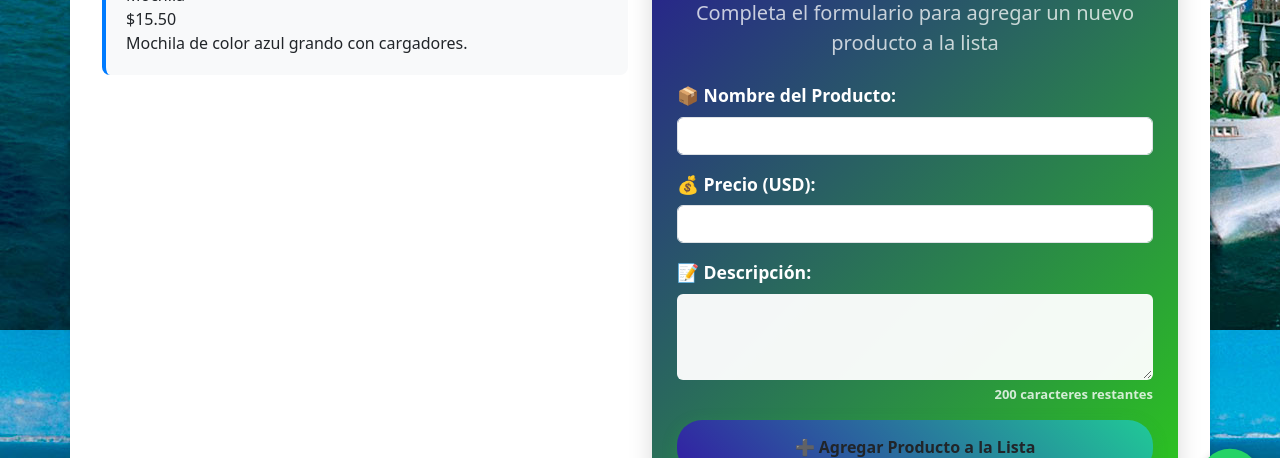
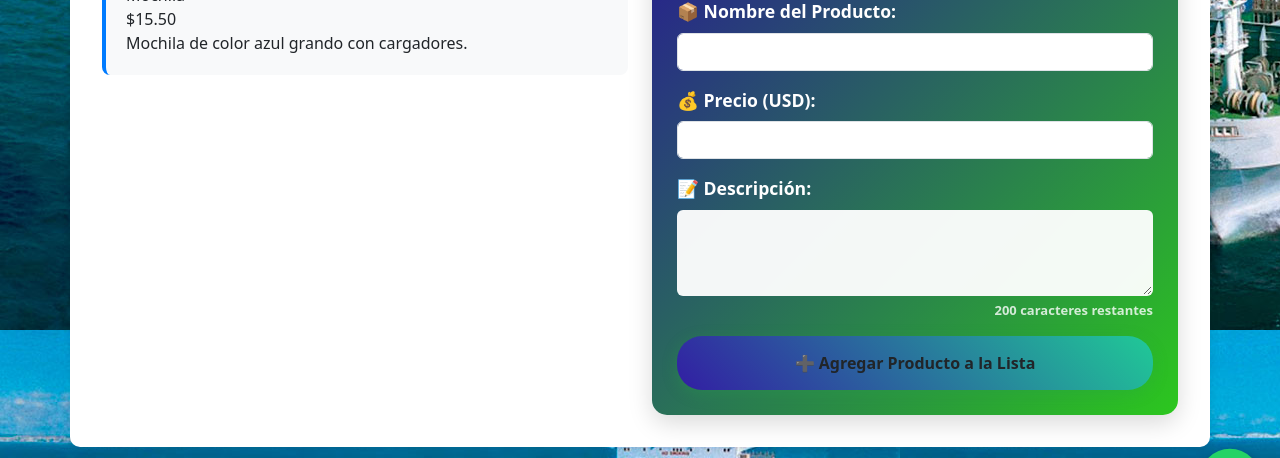
Before and after one commit to EYCUARAN/semana7-lista-productos_Yuleny, a plain HTML site: page index.html in a window 1280 px wide. Shown: the part 271-729 px from the top of the page. Drawn offline with nearby package versions, Linux system fonts and the light colour scheme.

Commit message:
Update index.html

```diff
--- a/index.html
+++ b/index.html
@@ -53,9 +53,7 @@
       <div class="col-md-6">
         <div class="add-product-section">
           <h2 class="text-center mb-3">🛍️ ¡Agrega tu Producto!</h2>
-          <p class="instruction-text text-center mb-4 opacity-75 fs-5">
-            Completa el formulario para agregar un nuevo producto a la lista
-          </p>
+
 
           <form id="productForm">
             <div class="mb-3">
```
